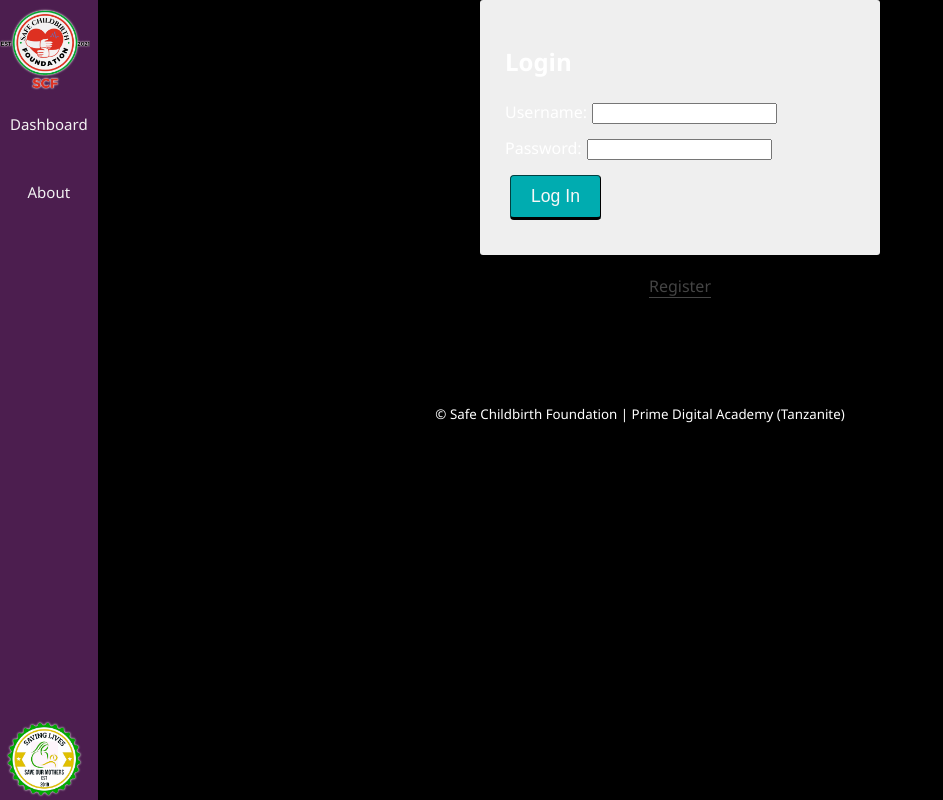
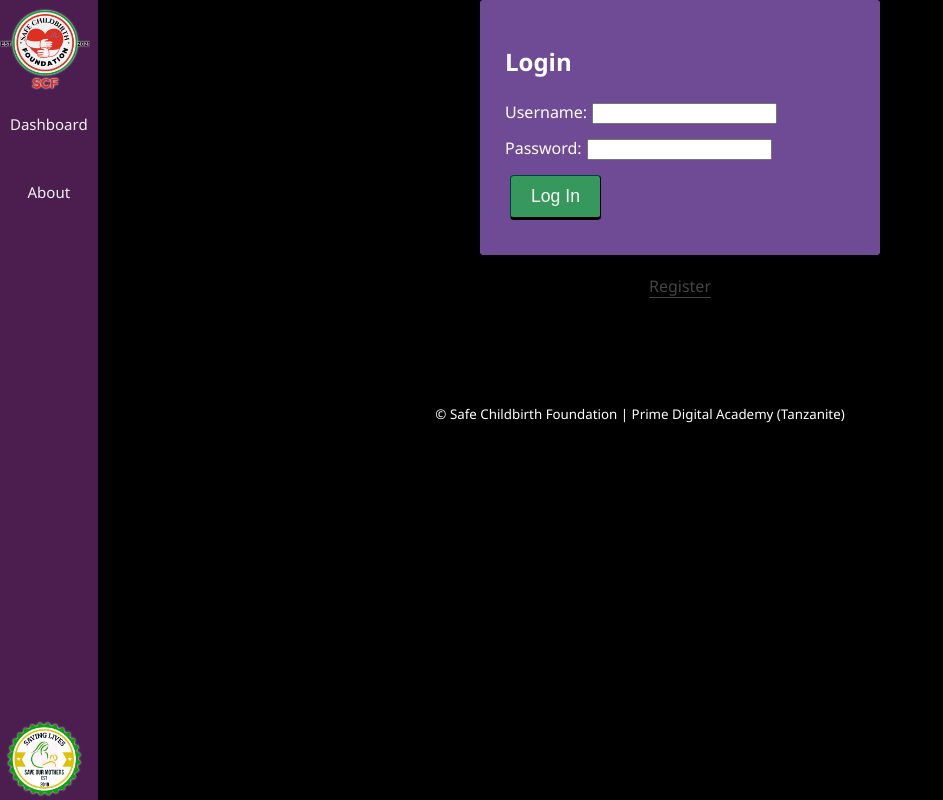
Before and after one commit to save-our-mothers/save-our-mothers-app, a React (Create React App) app: page /#/info in a window 1280 px wide. Shown: the whole page, without its empty margins (0-943 px from the left). Built offline with nearby package versions, Linux system fonts and the light colour scheme; no server answers.

Commit message:
styling changes to LoginForm and RegisterForm as well as adding the button for updating on the user page.

```diff
--- a/src/components/App/App.css
+++ b/src/components/App/App.css
@@ -39,7 +39,7 @@ Button
   border-color: #014041;
   border-width: 1px 1px 3px;
   border-radius: 4px;
-  background-color: #00acb0;
+  background-color: #36985d;
   color: #f8f8f8;
   font-size: 1.1rem;
   outline: 0;
@@ -62,7 +62,7 @@ Button
 }
 
 .btn:hover {
-  background-color: #008183;
+  background-color: #217f50;
   text-decoration: none;
 }
 
@@ -79,8 +79,8 @@ Button
 
 .btn_asLink:hover {
   background-color: transparent;
-  border-color: #008183;
-  color: #008183;
+  border-color: #36985d;
+  color: #217f50;
 }
 
 /* --------------------------------------------------------------------------------
@@ -108,7 +108,7 @@ Form Treatment
   max-width: 100%;
   padding: 25px;
   margin: 0 auto 20px;
-  background-color: #efefef;
+  background-color: #704b95;
   border-radius: 3px;
   box-shadow: 0 1px 2px rgb(0, 0, 0, 0.4);
 }
--- /dev/null
+++ b/src/components/UserPage/UserPage.css
@@ -0,0 +1,4 @@
+.container {
+  display: flex;
+  flex-direction: column;
+}
--- a/src/components/UserPage/UserPage.jsx
+++ b/src/components/UserPage/UserPage.jsx
@@ -1,6 +1,9 @@
 import React from 'react';
 import LogOutButton from '../LogOutButton/LogOutButton';
 import {useSelector} from 'react-redux';
+import Button from '@mui/material/Button';
+import Stack from '@mui/material/Stack';
+import './UserPage.css';
 
 function UserPage() {
   // this component doesn't do much to start, just renders some user reducer info to the DOM
@@ -8,7 +11,7 @@ function UserPage() {
   return (
     <div className="container">
       <h2>Welcome, {user.username}!</h2>
-      <p>Your ID is: {user.id}</p>
+      <Button color="success" variant="contained" size="small">Update</Button>
       <LogOutButton className="btn" />
     </div>
   );
```
